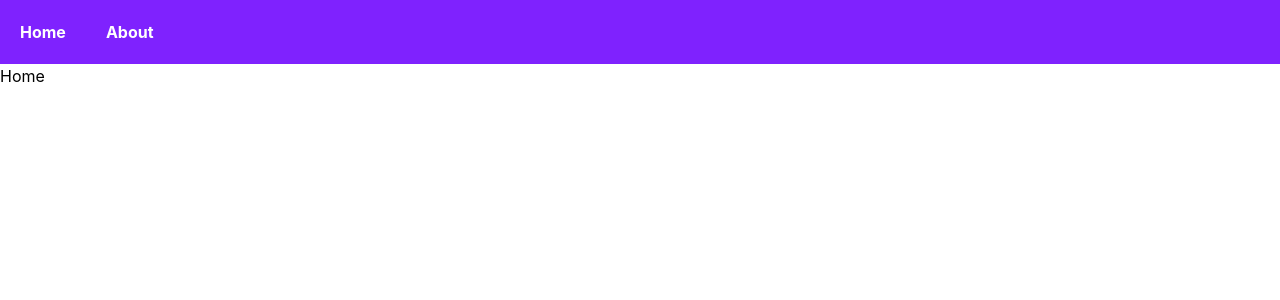
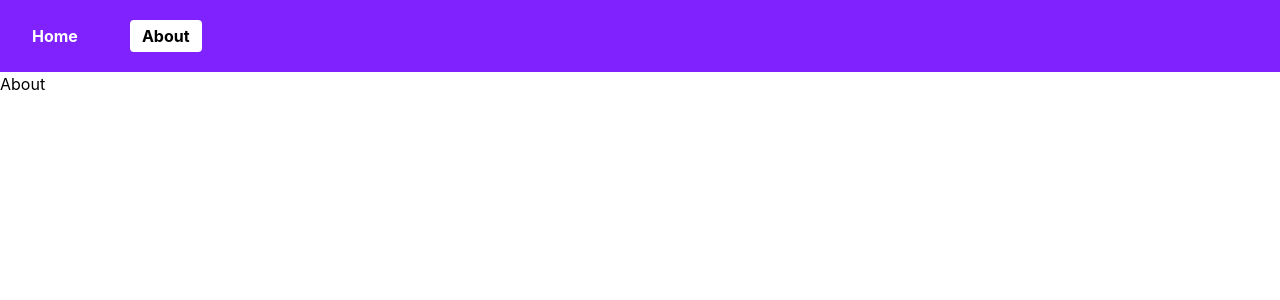
Before and after one commit to Sarvesh-1999/React-11-JNO-JRERTD-M5, a React (Vite) app: page /about in a window 1280 px wide. Shown: the top 300 px of the page. Built offline with nearby package versions, Linux system fonts and the light colour scheme.

Commit message:
HOC and Browser Router

```diff
--- a/src/AllTopics/16_Routing/Dashboard.jsx
+++ b/src/AllTopics/16_Routing/Dashboard.jsx
@@ -1,17 +1,39 @@
-import Nav from "./Nav";
+// import Nav from "./Nav";
+// import Home from "./Home";
+// import About from "./About";
+// import { useState } from "react";
+
+// const Dashboard = () => {
+//   const [path, setPath] = useState("/");
+//   return (
+//     <div>
+//       <Nav setPath={setPath} />
+
+//       {path === "/" && <Home />}
+//       {path === "/about" && <About />}
+//     </div>
+//   );
+// };
+
+// export default Dashboard;
+
+// ! USING ROUTING - REACT ROUTER DOM
+import { BrowserRouter, Routes, Route } from "react-router-dom";
 import Home from "./Home";
 import About from "./About";
-import { useState } from "react";
+import Nav from "./Nav";
 
 const Dashboard = () => {
-  const [path, setPath] = useState("/");
   return (
-    <div>
-      <Nav setPath={setPath} />
-
-      {path === "/" && <Home />}
-      {path === "/about" && <About />}
-    </div>
+    <>
+      <BrowserRouter>
+        <Nav />
+        <Routes>
+          <Route path="/" element={<Home />} />
+          <Route path="/about" element={<About />} />
+        </Routes>
+      </BrowserRouter>
+    </>
   );
 };
 
--- a/src/AllTopics/16_Routing/Nav.jsx
+++ b/src/AllTopics/16_Routing/Nav.jsx
@@ -1,16 +1,43 @@
-import React from "react";
+// import React from "react";
 
-const Nav = ({ setPath }) => {
+// const Nav = ({ setPath }) => {
+//   return (
+//     <header className="p-5 bg-violet-600 text-white font-bold">
+//       <nav className="flex gap-10">
+//         <div onClick={() => setPath("/")}>Home</div>
+//         <div onClick={() => setPath("/about")}>About</div>
+//       </nav>
+//     </header>
+//   );
+// };
+
+// export default Nav;
+
+// ! USING ROUTING - REACT ROUTER DOM
+import { Link, NavLink } from "react-router-dom";
+
+const Nav = () => {
   return (
     <header className="p-5 bg-violet-600 text-white font-bold">
       <nav className="flex gap-10">
-        <div onClick={() => setPath("/")}>Home</div>
-        <div onClick={() => setPath("/about")}>About</div>
+        {/* <Link to="/">Home</Link>
+        <Link to="/about">About</Link> */}
+
+        <NavLink
+        className={({isActive})=>`${isActive && 'bg-white text-black'} transition ease-in py-1 px-3 rounded`}
+        to="/">
+          Home
+        </NavLink>
+
+        <NavLink
+        className={({isActive})=>`${isActive && 'bg-white text-black'} transition ease-in py-1 px-3 rounded`}
+        to="/about">
+          About
+        </NavLink>
+
       </nav>
     </header>
   );
 };
 
 export default Nav;
-
-// npm i react-router-dom
--- /dev/null
+++ b/src/AllTopics/17_Hoc/ChildHoc.jsx
@@ -0,0 +1,15 @@
+import HOC from "./Hoc";
+
+const ChildHoc = (props) => {
+  console.log(props); // {}
+
+  return (
+    <div>
+      <h1 className="font-bold text-4xl my-5">
+        Child Component
+      </h1>
+    </div>
+  );
+};
+
+export default HOC(ChildHoc);
--- /dev/null
+++ b/src/AllTopics/17_Hoc/Hoc.jsx
@@ -0,0 +1,10 @@
+const HOC = (Wrapper) => {
+  let data = "Hello WOrld";
+
+  return () => {
+    return <Wrapper data={data} />;
+  };
+
+};
+
+export default HOC;
--- /dev/null
+++ b/src/AllTopics/17_Hoc/ParentHoc.jsx
@@ -0,0 +1,15 @@
+import ChildHoc from "./ChildHoc";
+
+const ParentHoc = () => {
+  return (
+    <div className="text-center p-5">
+      <h1 className="font-bold text-4xl my-5">Learn Higher Order Component</h1>
+
+      <hr />
+
+      <ChildHoc />
+    </div>
+  );
+};
+
+export default ParentHoc;
--- a/src/App.jsx
+++ b/src/App.jsx
@@ -30,6 +30,7 @@ import ReducerTodo from "./AllTopics/13_Reducer/ReducerTodo";
 import Users from "./AllTopics/14_CustomHook/Users";
 import MemoExample from "./AllTopics/15_MemoAndCallback/MemoExample";
 import Dashboard from "./AllTopics/16_Routing/Dashboard";
+import ParentHoc from "./AllTopics/17_Hoc/ParentHoc";
 
 const App = () => {
   const [toggle, setToggle] = useState(false);
@@ -87,6 +88,8 @@ const App = () => {
       {/* <MemoExample /> */}
 
       <Dashboard />
+
+      {/* <ParentHoc /> */}
     </>
   );
 };
```
